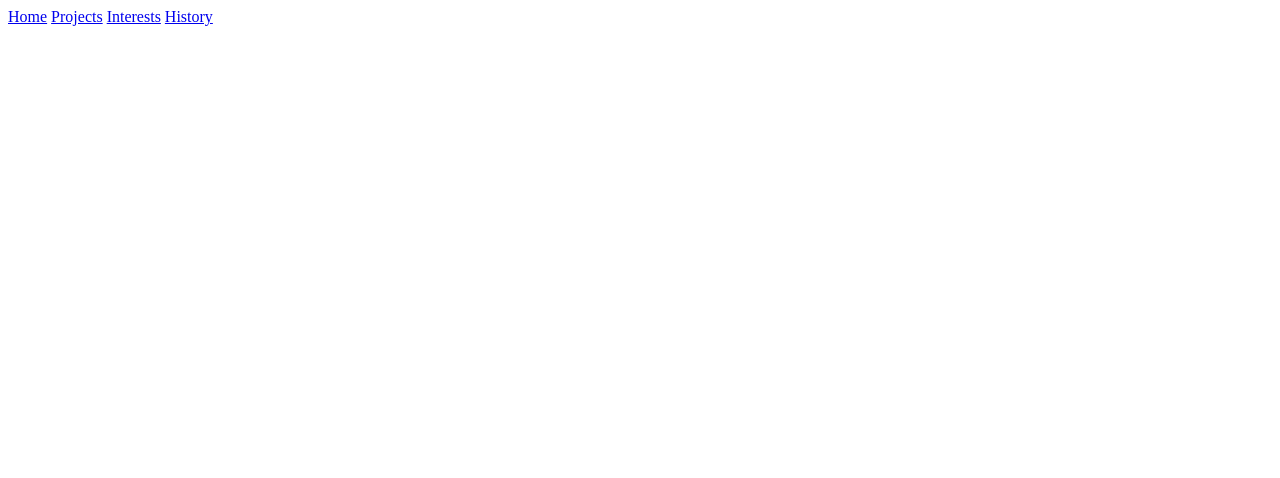
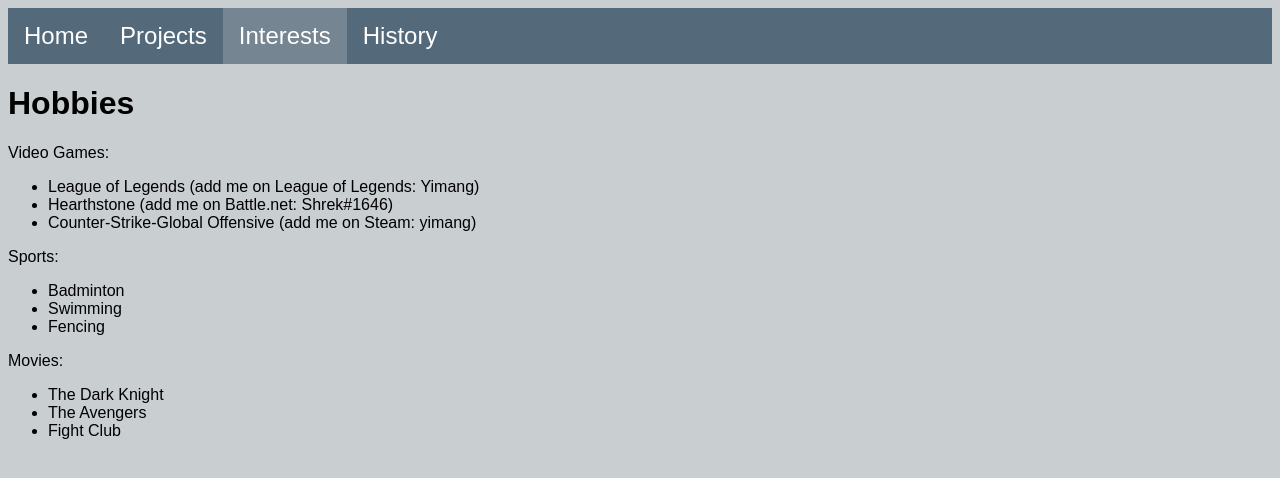
Before and after one commit to yimang/my-website, a plain HTML site: page interests/index.html in a window 1280 px wide. Drawn offline with Linux system fonts and the light colour scheme.

Commit message:
Big update

```diff
--- /dev/null
+++ b/css/styles.css
@@ -0,0 +1,40 @@
+body{
+  font-family: Arial, sans-serif;
+  background-color: #C9CED1;
+}
+#navigation_bar{
+  list-style-type: none;
+  margin: 0;
+  padding: 0;
+  overflow: hidden;
+  background-color: #546A7B;
+}
+.tabs{
+  float: left;
+}
+.tabs a{
+  font-family: Arial, sans-serif;
+  font-size: 150%;
+  display: block;
+  color: white;
+  text-align: center;
+  padding: 14px 16px;
+  text-decoration: none;
+  font
+}
+.tabs a:hover{
+   background-color: #758591;
+}
+#current_tab{
+  background-color: #758591;
+}
+#selfie{
+  width: 20%;
+  float: left;
+  margin-right: 16px;
+}
+#employee_database_interface{
+  width: 50%;
+  float: left;
+  margin-right: 16px;
+}
--- a/interests/index.html
+++ b/interests/index.html
@@ -1,14 +1,39 @@
-<html>
+<!DOCTYPE html>
+<html lang="en-US">
 	<head>
 		<title>Terry Yang - Home</title>
-		<meta charset="utf-8"
+		<meta charset="utf-8" />
+		<link href="../css/styles.css" type="text/css" rel="stylesheet" />
 	</head>
 	<body>
-		<nav>
-			<a href="index.html">Home</a>
-			<a href="projects/index.html">Projects</a>
-			<a href="interests/index.html" class="current">Interests</a>
-			<a href="history/index.html">History</a>
-		</nav>
+		<div id="header">
+			<ul id="navigation_bar">
+				<li class="tabs"><a href="../index.html">Home</a></li>
+				<li class="tabs"><a href="../projects/index.html">Projects</a></li>
+				<li class="tabs"><a href="index.html" id="current_tab">Interests</a></li>
+				<li class="tabs"><a href="../history/index.html">History</a></li>
+			</ul>
+		</div>
+		<div id="main_content">
+			<h1>Hobbies</h1>
+			<p>Video Games:
+				<ul>
+					<li>League of Legends (add me on League of Legends: Yimang)</li>
+					<li>Hearthstone (add me on Battle.net: Shrek#1646)</li>
+					<li>Counter-Strike-Global Offensive (add me on Steam: yimang)</li>
+				</ul>
+			Sports:
+				<ul>
+					<li>Badminton</li>
+					<li>Swimming</li>
+					<li>Fencing</li>
+				</ul>
+			Movies:
+				<ul>
+					<li>The Dark Knight</li>
+					<li>The Avengers</li>
+					<li>Fight Club</li>
+				</ul></p>
+		</div>
 	</body>
-</head>
+</html>
```
Also changed, not shown: history/index.html (+19 -10 lines), index.html (+10 -14 lines), projects/index.html (+17 -9 lines), images/PHM_Original/employee_database3.png (added), images/PHM_Original/employee_database5.png (added), images/PHM_Original/employee_database_interface.jpg (added), images/PHM_Original/selfie.jpg (added), images/employee_database1.png (added), images/employee_database2.png (added), images/employee_database3.png (added), images/employee_database4.png (added), images/employee_database6.png (added), images/selfie.jpg (added).
